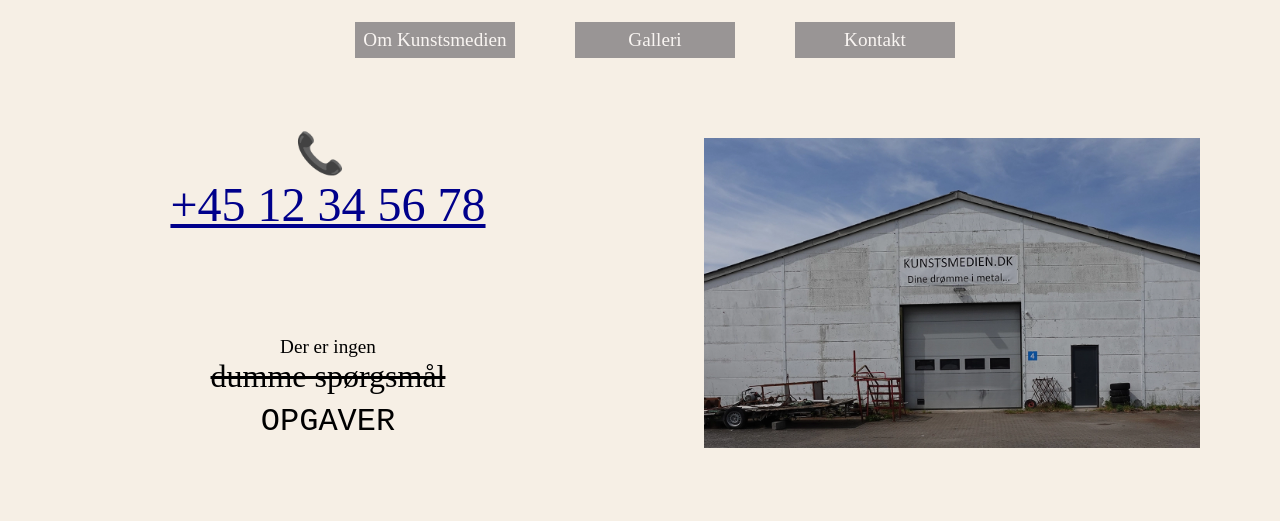
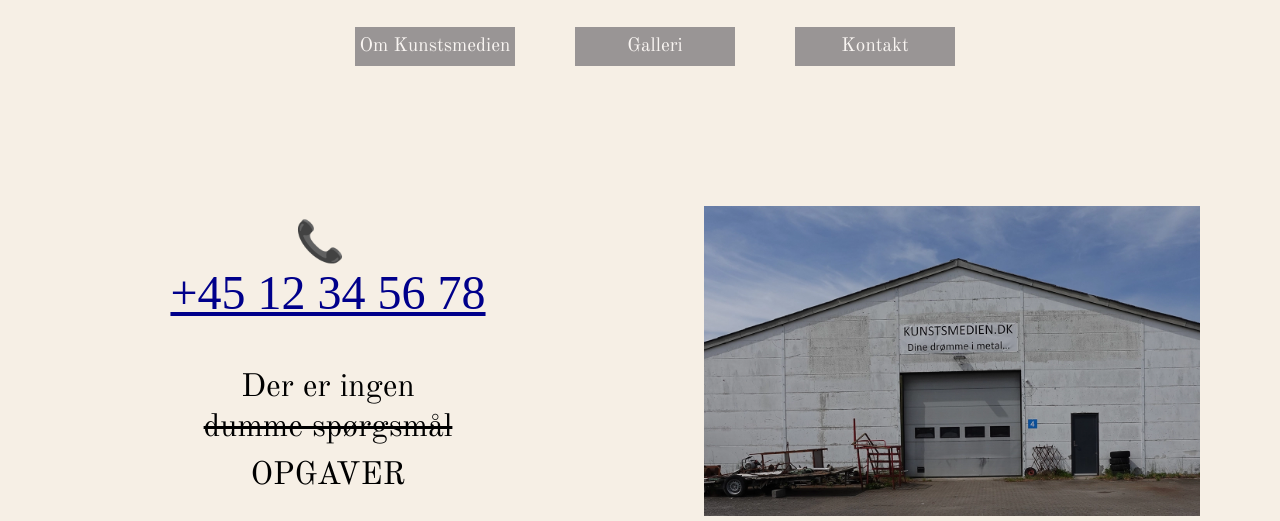
Before and after one commit to Siha0007/kunstsmedien, a plain HTML site: page kontakt.html in a window 1280 px wide. Shown: the part 279-800 px from the top of the page. Drawn offline with nearby package versions, Linux system fonts and the light colour scheme.

Commit message:
kontakt_rettelser_done

```diff
--- a/CSS/kontakt.css
+++ b/CSS/kontakt.css
@@ -21,6 +21,9 @@ body {
 }
 
 @media (min-width: 750px) {
+  p {
+    font-size: 2rem;
+  }
   .main-content {
     flex: 1;
     display: grid;
@@ -44,6 +47,7 @@ body {
   .phone .icon {
     font-size: 2.5rem;
     margin-right: 1rem;
+    margin-top: 5rem;
   }
 
   .number {
@@ -57,6 +61,7 @@ body {
     flex-direction: column;
     align-items: center;
     font-size: 2.5rem;
+    margin-bottom: 8rem;
   }
 
   .quote s {
@@ -68,7 +73,7 @@ body {
   }
 
   .quote .correction {
-    font-family: "Courier New", monospace;
+    font-family: "Old Standard TT", serif;
     font-size: 2rem;
     margin-top: 0.5rem;
   }
--- a/kontakt.html
+++ b/kontakt.html
@@ -9,6 +9,12 @@
 
     <link rel="stylesheet" href="CSS/mutual.css">
     <link rel="stylesheet" href="CSS/kontakt.css">
+    <link rel="stylesheet" href="https://cdnjs.cloudflare.com/ajax/libs/font-awesome/6.5.0/css/all.min.css">
+
+    <link rel="preconnect" href="https://fonts.googleapis.com">
+    <link rel="preconnect" href="https://fonts.gstatic.com" crossorigin>
+    <link href="https://fonts.googleapis.com/css2?family=Old+Standard+TT:ital,wght@0,400;0,700;1,400&display=swap"
+        rel="stylesheet">
     <link rel="stylesheet" href="https://cdnjs.cloudflare.com/ajax/libs/font-awesome/6.5.0/css/all.min.css">
 </head>
 
```
